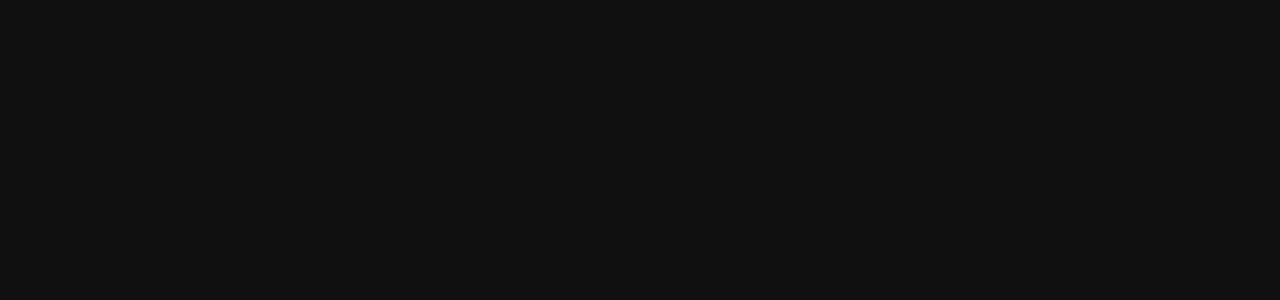
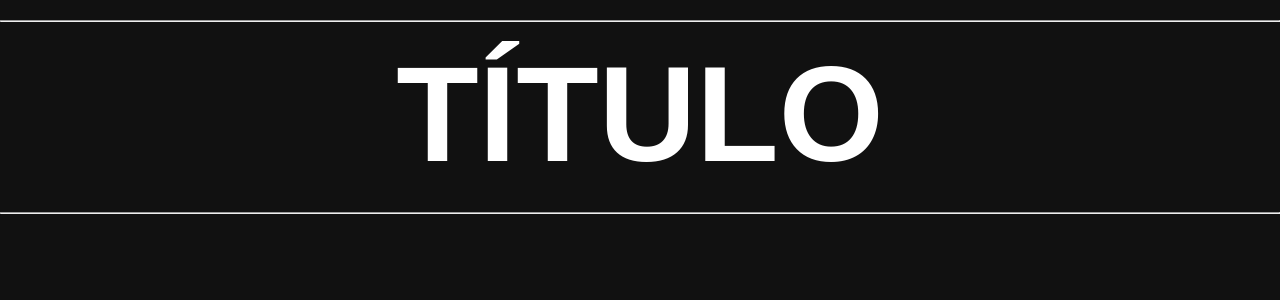
Before and after one commit to larissaslff/angular-blog, an Angular app: page / in a window 1280 px wide. Shown: the top 300 px of the page. Built offline with nearby package versions, Linux system fonts and the light colour scheme.

Commit message:
create title component

```diff
--- a/src/app/app.component.html
+++ b/src/app/app.component.html
@@ -1,2 +1,3 @@
 
 <router-outlet></router-outlet>
+<app-menu-title></app-menu-title>
--- a/src/app/components/menu-title/menu-title.component.css
+++ b/src/app/components/menu-title/menu-title.component.css
@@ -0,0 +1,19 @@
+.container__menu-title {
+  color: white;
+}
+
+.container__menu-title > h1 {
+  margin-top: 15px;
+  margin-bottom: 15px;
+  font-size: 135px;
+  display: flex;
+  justify-content: center;
+  font-weight: bolder;
+  font-family: sans-serif;
+  text-transform: uppercase;
+}
+
+.container__menu-title > hr {
+    margin-top: 20px;
+    margin-bottom: 5px;
+}
--- a/src/app/components/menu-title/menu-title.component.html
+++ b/src/app/components/menu-title/menu-title.component.html
@@ -1 +1,5 @@
-<p>menu-title works!</p>
+<div class="container__menu-title">
+    <hr>
+    <h1> Título </h1>
+    <hr>
+</div>
```
